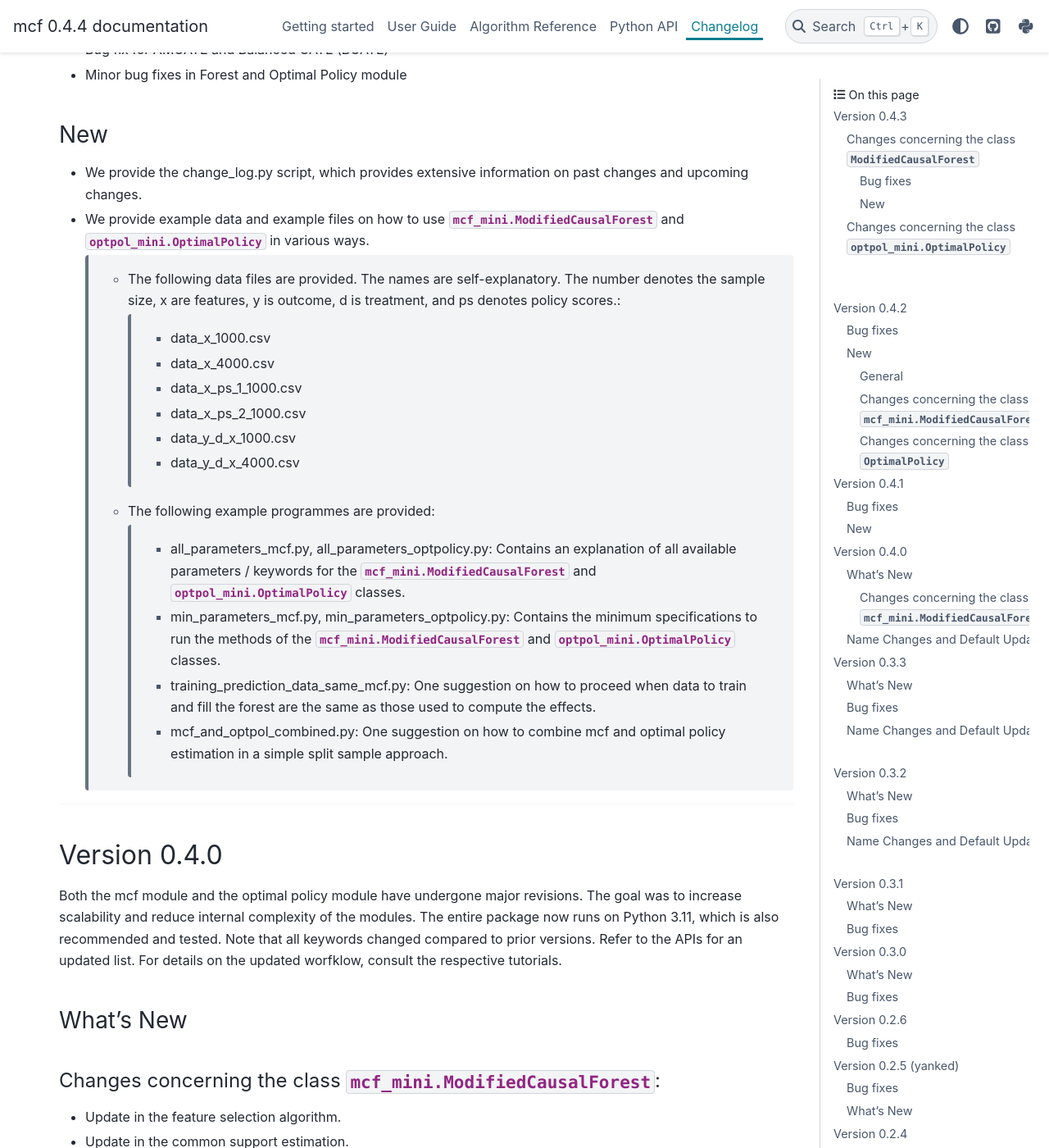
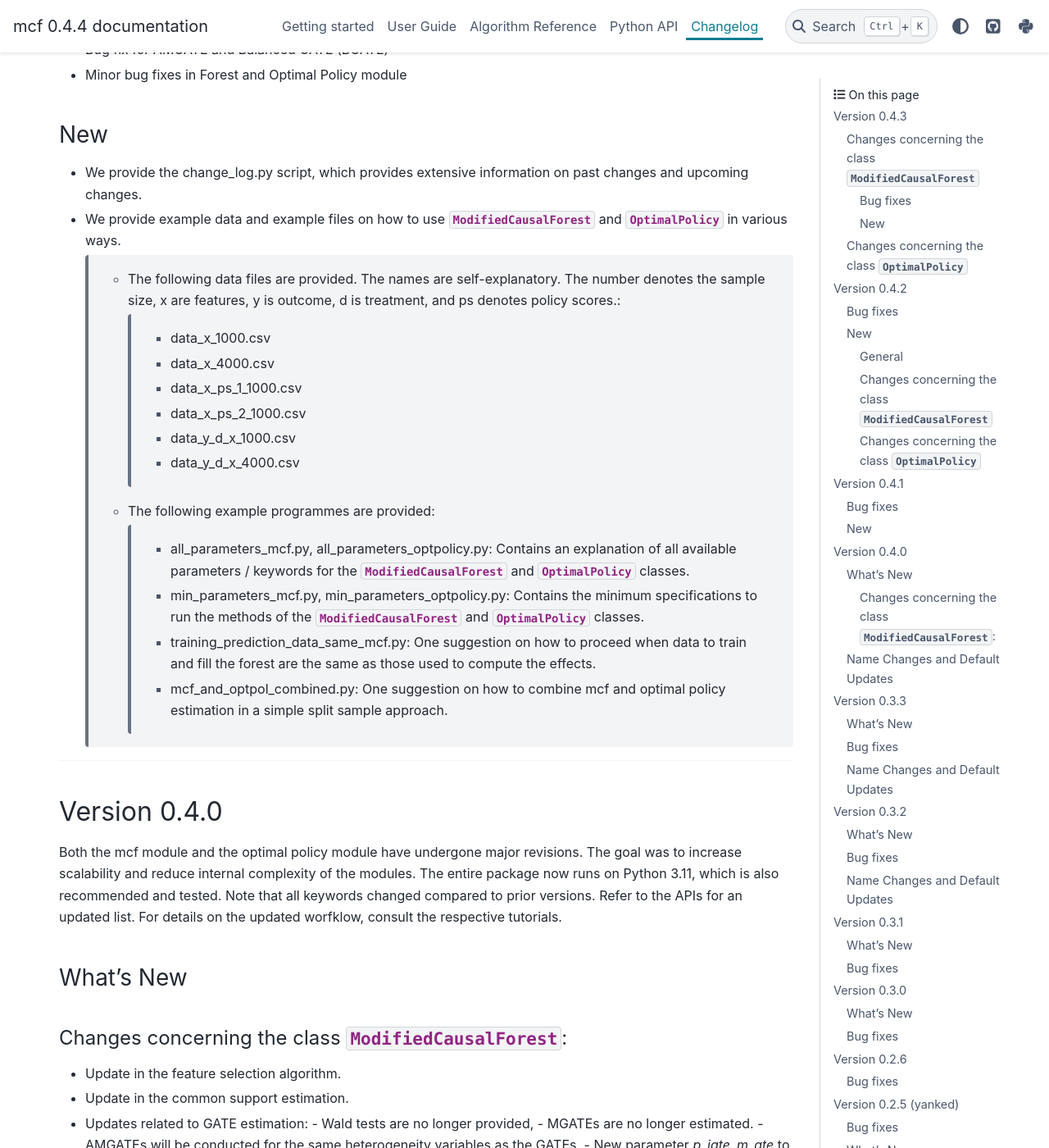
Before and after one commit to MCFpy/mcf, a Sphinx documentation site: the page built from docs/source/changelog.rst, in a window 1280 px wide and 1400 px high, scrolled down 5472 px. Shown: the whole window at 82% size. Built offline with Sphinx 7.4.7 and the PyData theme 0.15.4, drawn with Linux system fonts in a browser that asks for light colours; some of the changed text lies outside the part shown.

Commit message:
Abbreviate cross-references

```diff
--- a/docs/source/changelog.rst
+++ b/docs/source/changelog.rst
@@ -95,7 +94,7 @@ New
     - `sens_replications`: Integer (or None), optional. Number of replications for simulating placebo treatments. Default is 2.
     - `sens_reference_population`: Integer or float (or None). Defines the treatment status of the reference population used by the sensitivity analysis. Default is to use the treatment with most observed observations.
 
-Changes concerning the class :py:class:`optpol_mini.OptimalPolicy`
+Changes concerning the class :py:class:`~optpol_mini.OptimalPolicy`
 ~~~~~~~~~~~~~~~~~~~~~~~~~~~~~~~~~~~~~~~~~~~~~~~~~~~~~
 
 - No changes.
@@ -108,7 +107,7 @@ Version 0.4.2
 Bug fixes
 ~~~~~~~~~
 
-- Minor bug fixes for :py:class:`mcf_mini.ModifiedCausalForest` (mainly redundant elements in return of prediction and analysis method deleted).
+- Minor bug fixes for :py:class:`~mcf_mini.ModifiedCausalForest` (mainly redundant elements in return of prediction and analysis method deleted).
 
 New
 ~~~
@@ -116,11 +115,11 @@ New
 General
 +++++++
 
-- Output files for text, data and figures: So far, whenever a directory existed that has already been used for output, a new directory is created to avoid accidentally overwriting results. However, there is a new keyword for both the :py:class:`mcf_mini.ModifiedCausalForest` and the :py:class:`optpol_mini.OptimalPolicy` class:
+- Output files for text, data and figures: So far, whenever a directory existed that has already been used for output, a new directory is created to avoid accidentally overwriting results. However, there is a new keyword for both the :py:class:`~mcf_mini.ModifiedCausalForest` and the :py:class:`~optpol_mini.OptimalPolicy` class:
 
     - `_int_output_no_new_dir`: Boolean. Do not create a new directory for outputs when the path already exists. Default is False.
 
-Changes concerning the class :py:class:`mcf_mini.ModifiedCausalForest`
+Changes concerning the class :py:class:`~mcf_mini.ModifiedCausalForest`
 +++++++++++++++++++++++++++++++++++++++++++++++++++++
 
 - Mild improvements of output when categorical variables are involved.
@@ -131,7 +130,7 @@ Changes concerning the class :py:class:`mcf_mini.ModifiedCausalForest`
 - New default value for `gen_iate_eff`: The second round IATE estimation is no longer performed by default (i.e. the new default is False).
 - There is a new experimental features to both the mcf estimation (of IATEs) as well as the optimal policy module. It allows to partially blind the decision with respect to certain variables. The accompanying discussion paper by Nora Bearth, Fabian Muny, Michael Lechner, and Jana Marackova ('Partially Blind Optimal Policy Analysis') is currently written. If you desire more information, please email one of the authors.
 
-        - New method :py:meth:`mcf_mini.ModifiedCausalForest.blinder_iates`: Compute 'standard' IATEs as well as IATEs that are to a certain extent blinder than the standard ones. Available keywords:
+        - New method :py:meth:`~mcf_mini.ModifiedCausalForest.blinder_iates`: Compute 'standard' IATEs as well as IATEs that are to a certain extent blinder than the standard ones. Available keywords:
 
             - `blind_var_x_protected_name` : List of strings (or None). Names of protected variables. Names that are explicitly denote as blind_var_x_unrestricted_name or as blind_var_x_policy_name and used to compute IATEs will be automatically added to this list. Default is None.
             - `blind_var_x_policy_name` : List of strings (or None). Names of decision variables. Default is None.
@@ -180,7 +179,7 @@ New
 ~~~
 
 - We provide the change_log.py script, which provides extensive information on past changes and upcoming changes.
-- We provide example data and example files on how to use :py:class:`mcf_mini.ModifiedCausalForest` and :py:class:`optpol_mini.OptimalPolicy` in various ways.
+- We provide example data and example files on how to use :py:class:`~mcf_mini.ModifiedCausalForest` and :py:class:`~optpol_mini.OptimalPolicy` in various ways.
 
     - The following data files are provided. The names are self-explanatory. The number denotes the sample size, x are features, y is outcome, d is treatment, and ps denotes policy scores.:
 
@@ -193,8 +192,8 @@ New
 
     - The following example programmes are provided:
 
-        - all_parameters_mcf.py, all_parameters_optpolicy.py: Contains an explanation of all available parameters / keywords for the :py:class:`mcf_mini.ModifiedCausalForest` and :py:class:`optpol_mini.OptimalPolicy` classes.
-        - min_parameters_mcf.py, min_parameters_optpolicy.py: Contains the minimum specifications to run the methods of the :py:class:`mcf_mini.ModifiedCausalForest` and :py:class:`optpol_mini.OptimalPolicy` classes.
+        - all_parameters_mcf.py, all_parameters_optpolicy.py: Contains an explanation of all available parameters / keywords for the :py:class:`~mcf_mini.ModifiedCausalForest` and :py:class:`~optpol_mini.OptimalPolicy` classes.
+        - min_parameters_mcf.py, min_parameters_optpolicy.py: Contains the minimum specifications to run the methods of the :py:class:`~mcf_mini.ModifiedCausalForest` and :py:class:`~optpol_mini.OptimalPolicy` classes.
         - training_prediction_data_same_mcf.py: One suggestion on how to proceed when data to train and fill the forest are the same as those used to compute the effects.
         - mcf_and_optpol_combined.py: One suggestion on how to combine mcf and optimal policy estimation in a simple split sample approach.
 
@@ -208,7 +207,7 @@ Both the mcf module and the optimal policy module have undergone major revisions
 What's New
 ~~~~~~~~~~
 
-Changes concerning the class :py:class:`mcf_mini.ModifiedCausalForest`:
+Changes concerning the class :py:class:`~mcf_mini.ModifiedCausalForest`:
 ++++++++++++++++++++++++++++++++++++++++++++++++++++++
 
 - Update in the feature selection algorithm.
@@ -357,7 +356,7 @@ Version 0.3.0
 What's New
 ~~~~~~~~~~
 
-- The mcf supports an object-oriented interface: new class :py:class:`mcf_mini.ModifiedCausalForest` and methods (:py:meth:`mcf_mini.ModifiedCausalForest.predict`, :py:meth:`mcf_mini.ModifiedCausalForest.train` and :py:meth:`mcf_mini.ModifiedCausalForest.train_predict`).
+- The mcf supports an object-oriented interface: new class :py:class:`~mcf_mini.ModifiedCausalForest` and methods (:py:meth:`~mcf_mini.ModifiedCausalForest.predict`, :py:meth:`~mcf_mini.ModifiedCausalForest.train` and :py:meth:`~mcf_mini.ModifiedCausalForest.train_predict`).
 - Delivery of potential outcome estimates for which local centering is reversed by setting `l_centering_undo_iate` to True; default is True.
 - Readily available tables for GATEs, AMGATEs, and MGATEs. Generated tables summarize all estimated causal effects. Tables are stored in respective folders.
 - The optimal policy function is generalized to encompass also stochastic treatment allocations.
```
Also changed, not shown: other parts of docs/source/changelog.rst (+1 -2 lines).
